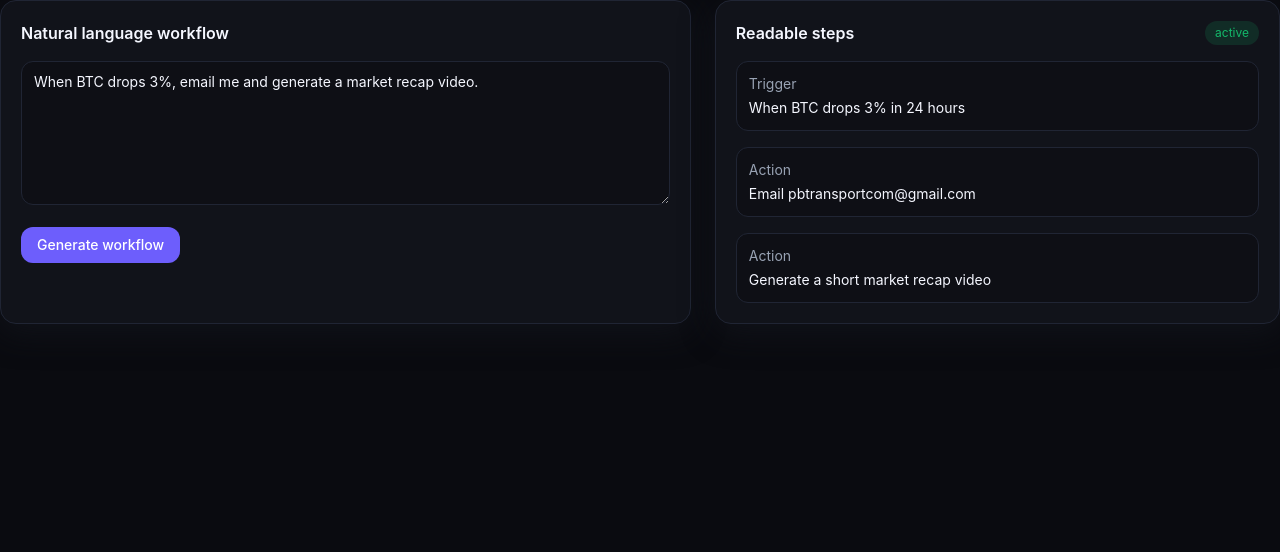
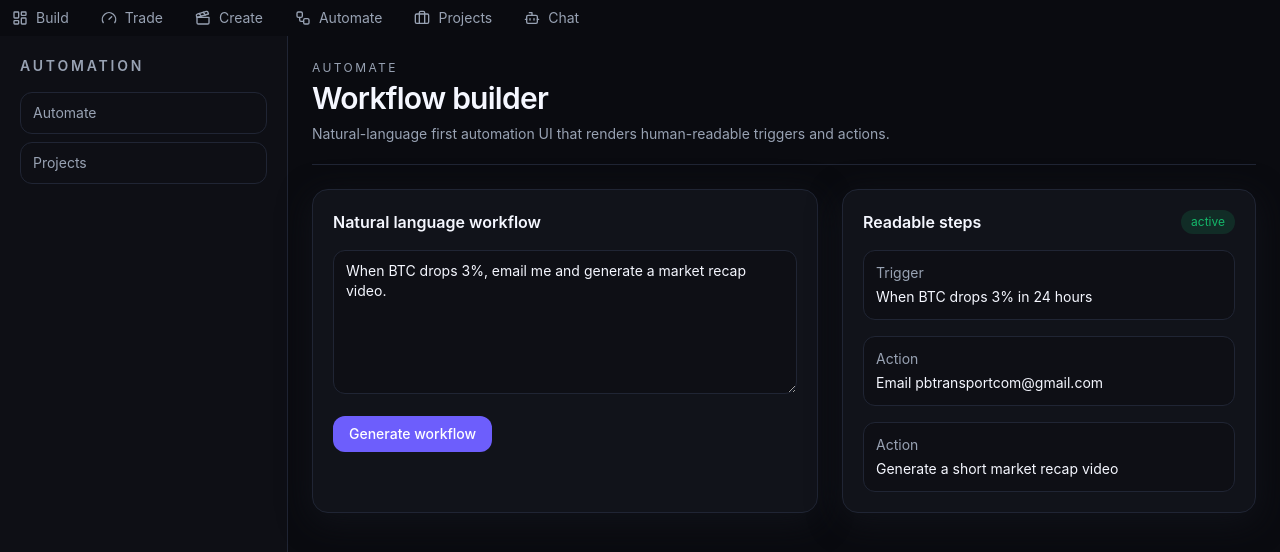
Before and after one commit to pbtransportcom-droid/omegacrownai-dashboard, a Next.js app in the folder omegacrownai-dashboard/: page /automate in a window 1280 px wide. Shown: the top 552 px of the page. Built offline with nearby package versions, Linux system fonts and the light colour scheme; no server answers.

Commit message:
Clean up trading and automation navigation

```diff
--- a/omegacrownai-dashboard/app/automate/page.tsx
+++ b/omegacrownai-dashboard/app/automate/page.tsx
@@ -1,5 +1,16 @@
 import { AutomateWorkspace } from "@/components/automate/AutomateWorkspace";
+import { AppShell } from "@/components/layout/AppShell";
+import { SectionHeader } from "@/components/layout/SectionHeader";
 
 export default function AutomatePage() {
-  return <AutomateWorkspace />;
+  return (
+    <AppShell section="automate">
+      <SectionHeader
+        eyebrow="Automate"
+        title="Workflow builder"
+        subtitle="Natural-language first automation UI that renders human-readable triggers and actions."
+      />
+      <AutomateWorkspace />
+    </AppShell>
+  );
 }
--- a/omegacrownai-dashboard/app/page.tsx
+++ b/omegacrownai-dashboard/app/page.tsx
@@ -123,12 +123,6 @@ export default function HomePage() {
           <a href="/automate" className="inline-flex rounded-xl bg-blue-500 px-5 py-3 text-sm font-black text-white hover:bg-blue-400">
             Automation
           </a>
-          <a href="/trade" className="inline-flex rounded-xl bg-yellow-500 px-5 py-3 text-sm font-black text-black hover:bg-yellow-400">
-            Trading
-          </a>
-          <a href="/automate" className="inline-flex rounded-xl bg-blue-500 px-5 py-3 text-sm font-black text-white hover:bg-blue-400">
-            Automation
-          </a>
         </div>
 
               <div className="mt-3 flex flex-wrap justify-center gap-3">
```
